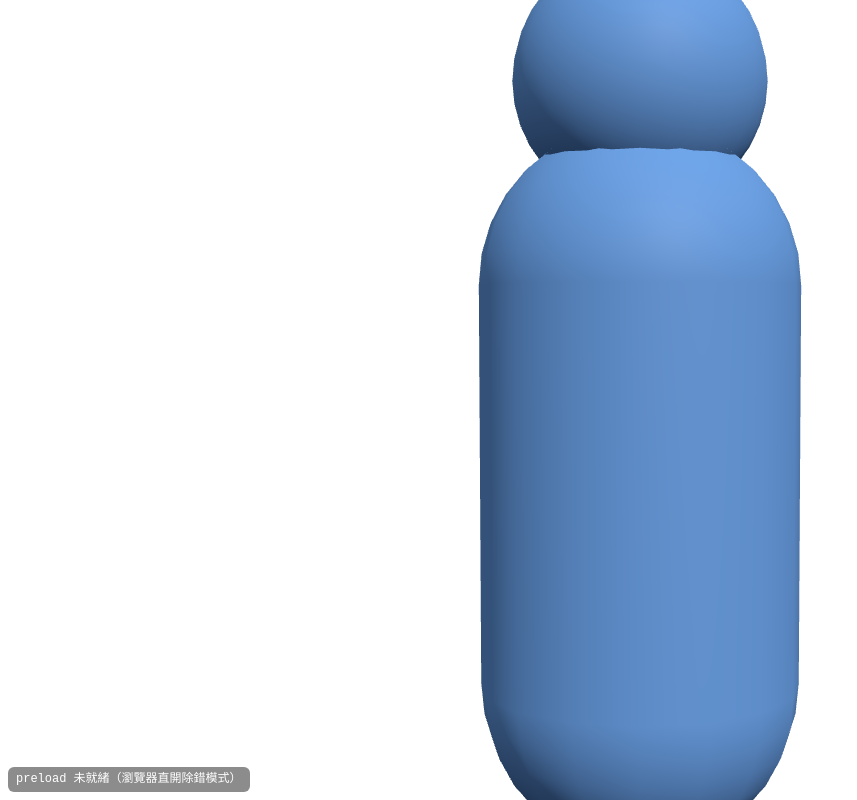
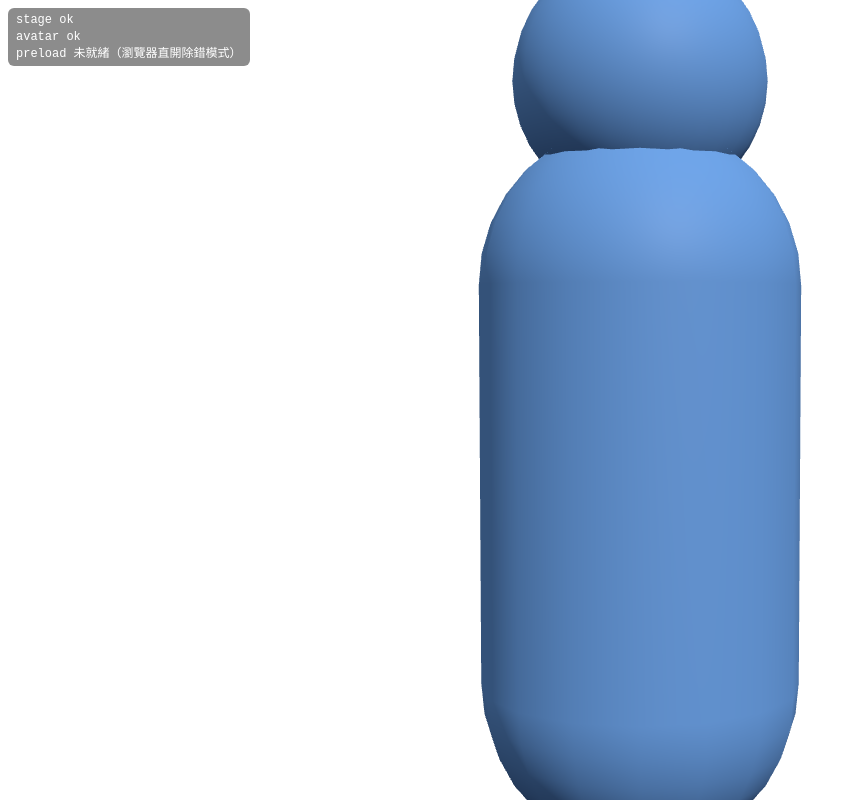
Before and after one commit to ryanran8787-a11y/flop-01, a website built with Vite: page src/renderer/index.html in a window 1280 px wide. Shown: the whole page, without its empty margins (0-857 px from the left). Built offline with nearby package versions, Linux system fonts and the light colour scheme; animation ran at ten frames a second.

Commit message:
Debug strip: keep last 3 lines, report boot phases and page errors

```diff
--- a/src/renderer/index.html
+++ b/src/renderer/index.html
@@ -9,9 +9,9 @@
       html, body { margin: 0; width: 100%; height: 100%; overflow: hidden; background: transparent; }
       #scene { position: fixed; inset: 0; width: 100%; height: 100%; display: block; }
       #debug {
-        position: absolute; left: 8px; bottom: 8px; font: 12px/1.4 monospace;
+        position: absolute; left: 8px; top: 8px; max-width: 60%; font: 12px/1.4 monospace;
         color: #fff; background: rgba(0,0,0,.45); padding: 4px 8px; border-radius: 6px;
-        pointer-events: none;
+        pointer-events: none; white-space: pre-wrap; word-break: break-all;
       }
     </style>
   </head>
--- a/src/renderer/src/main.ts
+++ b/src/renderer/src/main.ts
@@ -27,9 +27,15 @@ interface PreloadApi {
 
 const api = (window as unknown as { api?: PreloadApi }).api;
 const debug = document.getElementById('debug') as HTMLElement | null;
+const lines: string[] = [];
 const say = (s: string): void => {
-  if (debug !== null) debug.textContent = s;
+  lines.push(s);
+  while (lines.length > 3) lines.shift();
+  if (debug !== null) debug.textContent = lines.join('\n');
 };
+window.addEventListener('error', (e) => {
+  say(`頁面錯誤：${e.message}`);
+});
 
 const bus = createEventBus<AppEventMap>();
 const canvasEl = document.getElementById('scene') as HTMLCanvasElement | null;
@@ -37,8 +43,10 @@ if (canvasEl === null) throw new Error('缺 #scene canvas');
 const canvas: HTMLCanvasElement = canvasEl;
 
 const stage = new Stage(canvas, { fpsCap: 60 });
+say('stage ok');
 const avatar = new AvatarController(stage.scene, bus);
 avatar.slideDistance = stage.offscreenDistance();
+say('avatar ok');
 
 let outfits: Array<{ id: string; name: string; vrmPath: string }> = [];
 let muted = false;
```
